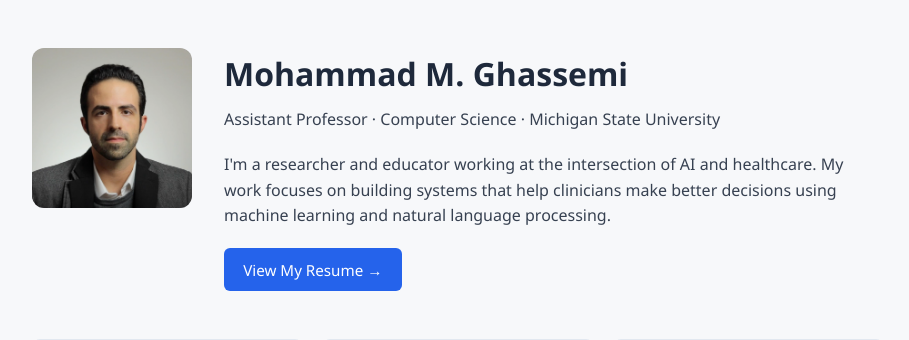
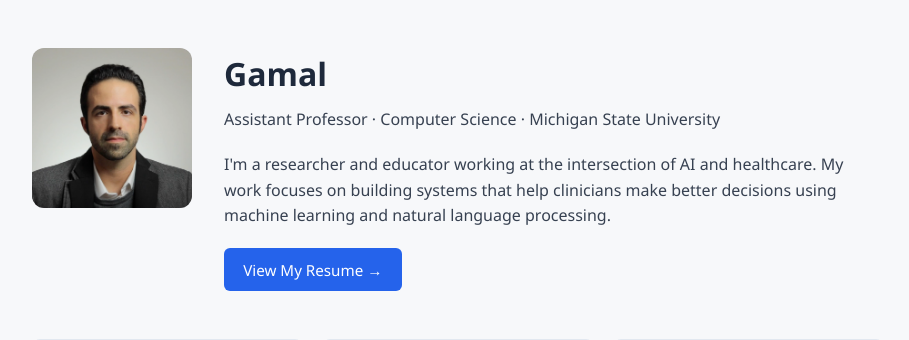
Before and after one commit to walaamedhat/AI_Agent_Course, a Flask app: page / in a window 1280 px wide. Shown: the part 56-396 px from the top of the page, without its empty margins (182-1091 px from the left). Run offline with Flask 3, Linux system fonts and the light colour scheme.

Commit message:
change name

```diff
--- a/homework 0/flask_app/templates/home.html
+++ b/homework 0/flask_app/templates/home.html
@@ -30,7 +30,7 @@
     <div class="profile-text">
 
       <!-- NOTE: Replace this with your own name -->
-      <h1>Mohammad M. Ghassemi</h1>
+      <h1>Gamal</h1>
 
       <!-- NOTE: Replace this with your own title or tagline -->
       <p class="subtitle">Assistant Professor · Computer Science · Michigan State University</p>
```
